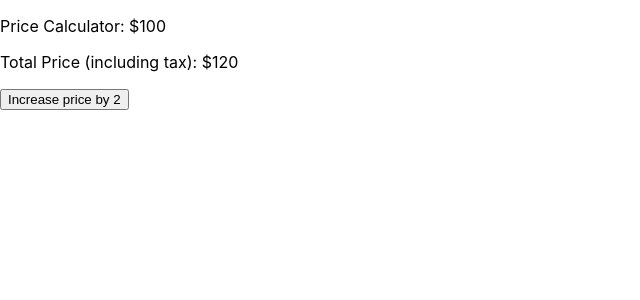
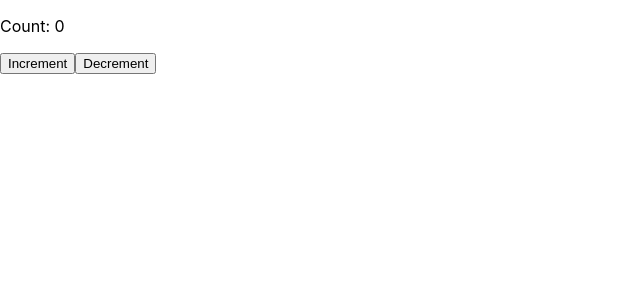
Before and after one commit to habideen/react_js_tutorial, a React (Create React App) app: page / in a window 1280 px wide. Shown: the top 300 px of the page, without its empty margins (0-640 px from the left). Built offline with nearby package versions, Linux system fonts and the light colour scheme.

Commit message:
state: useRender to manage complex state

```diff
--- a/src/App.js
+++ b/src/App.js
@@ -1,5 +1,6 @@
 import { useState, useEffect } from "react";
-import DerivedState from "./components/state/DerivedState";
+import UseRenderCounter from "./components/state/UseRenderCounter";
+// import DerivedState from "./components/state/DerivedState";
 // import CounterAppState from "./components/state/CounterAppState";
 // import UseNavigateRoute from "./components/Route/UseNavigateRoute";
 // import NestedRoute from "./components/Route/NestedRoute";
@@ -58,7 +59,8 @@
       {/* <NestedRoute /> */}
       {/* <UseNavigateRoute /> */}
       {/* <CounterAppState /> */}
-      <DerivedState />
+      {/* <DerivedState /> */}
+      <UseRenderCounter />
     </div>
   );
 }
--- /dev/null
+++ b/src/components/state/UseRenderCounter.js
@@ -0,0 +1,28 @@
+import React, { useReducer } from "react";
+
+const initialState = { count: 0 };
+
+function reducer(state, action) {
+  switch (action.type) {
+    case "increment":
+      return { count: state.count + 1 };
+    case "decrement":
+      return { count: state.count - 1 };
+    default:
+      throw new Error();
+  }
+}
+
+function UseRenderCounter() {
+  const [state, dispatch] = useReducer(reducer, initialState);
+
+  return (
+    <div>
+      <p>Count: {state.count}</p>
+      <button onClick={() => dispatch({type : 'increment'})}>Increment</button>
+      <button onClick={() => dispatch({type : 'decrement'})}>Decrement</button>
+    </div>
+  )
+}
+
+export default UseRenderCounter;
```
